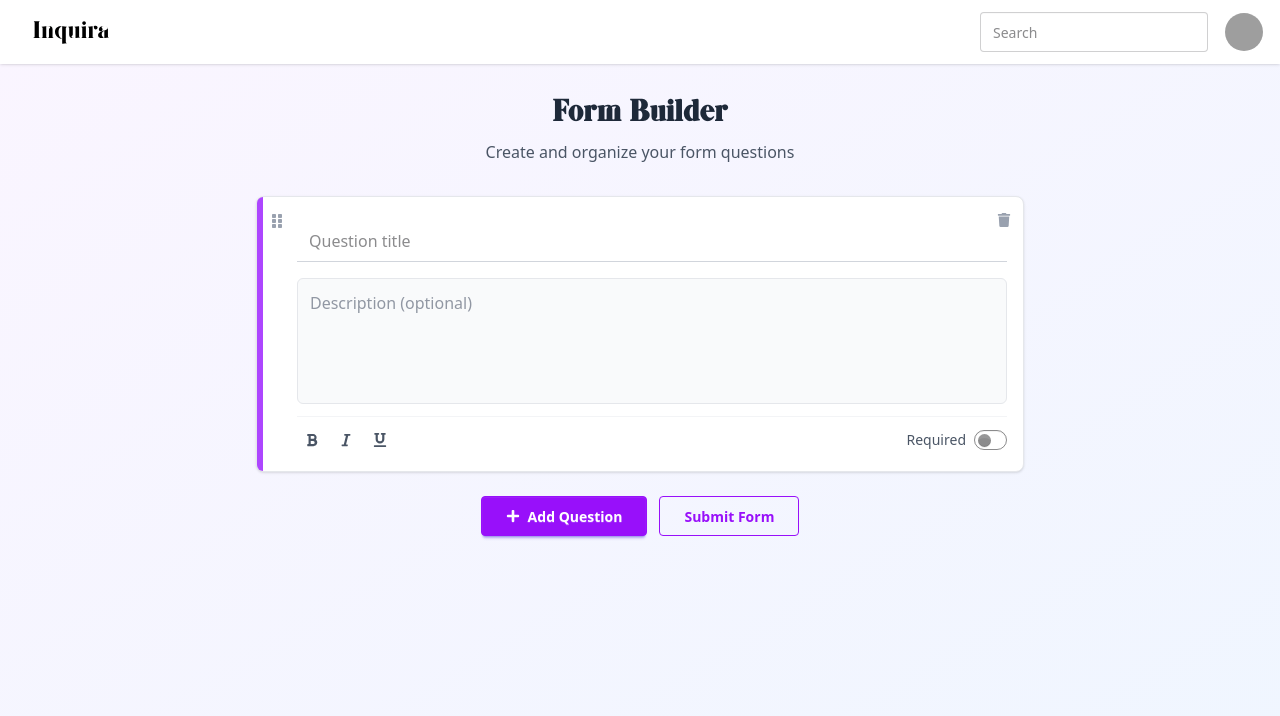
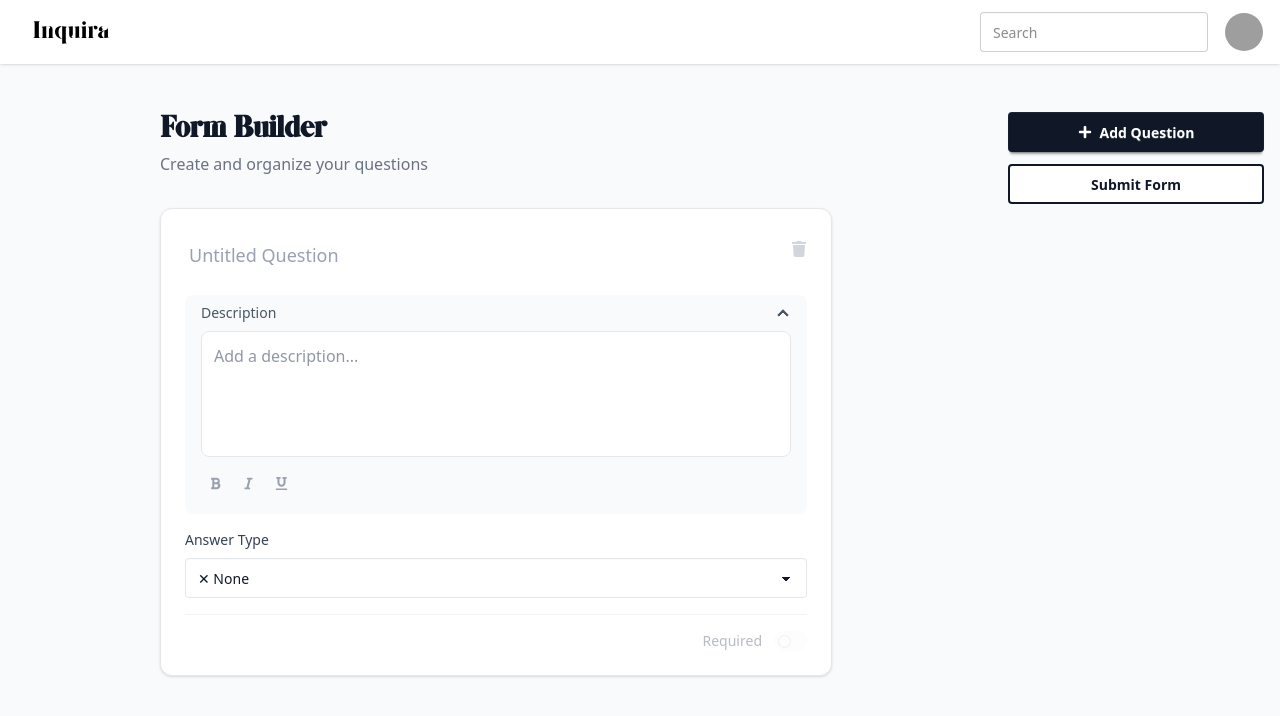
Before and after one commit to ZieksQ/Research_Connect, a React (Vite) app in the folder frontend/: page /home/sample in a window 1280 px wide. Both pictures are taken after a click on the button "Add Question". Shown: the top 716 px of the page. Built offline with nearby package versions, Linux system fonts and the light colour scheme; grey boxes are pictures that could not be loaded.

Commit message:
added new design answer type sortable option etc.

```diff
--- a/frontend/src/pages/sample/SortableForm.jsx
+++ b/frontend/src/pages/sample/SortableForm.jsx
@@ -1,5 +1,9 @@
 import { DndContext, closestCenter } from "@dnd-kit/core";
-import { SortableContext, arrayMove, verticalListSortingStrategy } from "@dnd-kit/sortable";
+import {
+  SortableContext,
+  arrayMove,
+  verticalListSortingStrategy,
+} from "@dnd-kit/sortable";
 import SortableItem from "./SortableItem";
 import { useState } from "react";
 import { FaPlus } from "react-icons/fa";
@@ -13,13 +17,17 @@ export default function SortableForm() {
       title: "",
       description: {},
       required: false,
+      questionType: "none",
+      choices: [],
+      minChoices: 1,
+      maxChoices: null,
     };
     setItems((prev) => [...prev, newItem]);
   };
 
   const handleChange = (id, field, value) => {
     setItems((prev) =>
-      prev.map((item) => (item.id === id ? { ...item, [field]: value } : item))
+      prev.map((item) => (item.id === id ? { ...item, [field]: value } : item)),
     );
   };
 
@@ -42,16 +50,28 @@ export default function SortableForm() {
   };
 
   return (
-    <div className="min-h-screen bg-gradient-to-br from-purple-50 to-blue-50 py-8 px-4">
-      <div className="max-w-3xl mx-auto">
-        <div className="text-center mb-8">
-          <h1 className="text-3xl font-bold text-gray-800 mb-2">Form Builder</h1>
-          <p className="text-gray-600">Create and organize your form questions</p>
+    <div className="min-h-screen bg-gray-50">
+      <div className="mx-auto max-w-7xl px-4 py-8 lg:flex lg:gap-8 lg:py-12">
+        {/* Main Content */}
+        <div className="mx-auto w-full max-w-2xl pb-32 lg:pb-8">
+          <div className="mb-8">
+            <h1 className="mb-1 text-3xl font-bold tracking-tight text-gray-900">
+              Form Builder
+            </h1>
+            <p className="text-gray-500">
+              Create and organize your questions
+            </p>
           </div>
 
-        <DndContext collisionDetection={closestCenter} onDragEnd={handleDragEnd}>
-          <SortableContext items={items.map((i) => i.id)} strategy={verticalListSortingStrategy}>
-            <div className="flex flex-col gap-4 mb-6">
+          <DndContext
+            collisionDetection={closestCenter}
+            onDragEnd={handleDragEnd}
+          >
+            <SortableContext
+              items={items.map((i) => i.id)}
+              strategy={verticalListSortingStrategy}
+            >
+              <div className="flex flex-col gap-6">
                 {items.map((item) => (
                   <SortableItem
                     key={item.id}
@@ -59,6 +79,10 @@ export default function SortableForm() {
                     title={item.title}
                     description={item.description}
                     required={item.required}
+                    questionType={item.questionType}
+                    choices={item.choices}
+                    minChoices={item.minChoices}
+                    maxChoices={item.maxChoices}
                     onChange={handleChange}
                     onDelete={handleDelete}
                   />
@@ -68,27 +92,57 @@ export default function SortableForm() {
           </DndContext>
 
           {items.length === 0 && (
-          <div className="text-center py-12 bg-white rounded-lg shadow-sm border-2 border-dashed border-gray-300 mb-6">
-            <p className="text-gray-500 mb-4">No questions yet. Click below to add your first question.</p>
+            <div className="rounded-xl border-2 border-dashed border-gray-200 bg-white py-16 text-center">
+              <div className="mx-auto max-w-sm">
+                <p className="mb-1 text-lg font-medium text-gray-900">
+                  No questions yet
+                </p>
+                <p className="text-sm text-gray-500">
+                  Get started by adding your first question
+                </p>
+              </div>
             </div>
           )}
+        </div>
 
-        <div className="flex gap-3 justify-center">
+        {/* Action Buttons - Desktop Sidebar */}
+        <div className="hidden lg:block lg:w-64">
+          <div className="sticky top-20 space-y-3">
             <button
               onClick={addItem}
-            className="btn btn-primary bg-purple-600 hover:bg-purple-700 border-purple-600 hover:border-purple-700 text-white gap-2 px-6"
+              className="btn btn-neutral w-full gap-2 border-0 bg-gray-900 text-white hover:bg-gray-800"
             >
               <FaPlus size={14} />
               Add Question
             </button>
             <button
               onClick={handleSubmit}
-            className="btn btn-outline border-purple-600 text-purple-600 hover:bg-purple-600 hover:text-white hover:border-purple-600 px-6"
+              className="btn btn-outline w-full border-2 border-gray-900 bg-white text-gray-900 hover:border-gray-900 hover:bg-gray-900 hover:text-white"
             >
               Submit Form
             </button>
           </div>
         </div>
+
+        {/* Action Buttons - Mobile Fixed Bottom */}
+        <div className="fixed bottom-0 left-0 right-0 border-t border-gray-200 bg-white p-4 shadow-lg lg:hidden">
+          <div className="flex gap-3">
+            <button
+              onClick={addItem}
+              className="btn btn-neutral flex-1 gap-2 border-0 bg-gray-900 text-white hover:bg-gray-800"
+            >
+              <FaPlus size={14} />
+              Add Question
+            </button>
+            <button
+              onClick={handleSubmit}
+              className="btn btn-outline flex-1 border-2 border-gray-900 bg-white text-gray-900 hover:border-gray-900 hover:bg-gray-900 hover:text-white"
+            >
+              Submit
+            </button>
+          </div>
+        </div>
+      </div>
     </div>
   );
 }
--- a/frontend/src/pages/sample/SortableItem.jsx
+++ b/frontend/src/pages/sample/SortableItem.jsx
@@ -1,41 +1,125 @@
 import { useSortable } from "@dnd-kit/sortable";
 import { CSS } from "@dnd-kit/utilities";
-import { useState, useRef, useEffect } from "react";
-import { Editor, EditorState, RichUtils, convertToRaw, getDefaultKeyBinding } from "draft-js";
+import { useState, useRef } from "react";
+import {
+  Editor,
+  EditorState,
+  RichUtils,
+  convertToRaw,
+  getDefaultKeyBinding,
+} from "draft-js";
 import "draft-js/dist/Draft.css";
-import { FaGripVertical, FaTrash, FaBold, FaItalic, FaUnderline } from "react-icons/fa";
+import {
+  FaGripVertical,
+  FaTrash,
+  FaBold,
+  FaItalic,
+  FaUnderline,
+  FaPlus,
+  FaDotCircle,
+  FaCheckSquare,
+  FaFont,
+  FaAlignLeft,
+  FaTimes,
+} from "react-icons/fa";
+import { DndContext, closestCenter } from "@dnd-kit/core";
+import {
+  SortableContext,
+  verticalListSortingStrategy,
+  arrayMove,
+} from "@dnd-kit/sortable";
 
-export default function SortableItem({ id, title, description, required, onChange, onDelete }) {
-  const { attributes, listeners, setNodeRef, transform, transition, isDragging } = useSortable({ id });
+function ChoiceItem({ choice, index, onUpdate, onDelete }) {
+  const {
+    attributes,
+    listeners,
+    setNodeRef,
+    transform,
+    transition,
+    isDragging,
+  } = useSortable({ id: choice.id });
+
   const style = {
     transform: CSS.Transform.toString(transform),
     transition,
     opacity: isDragging ? 0.5 : 1,
   };
 
-  const [editorState, setEditorState] = useState(() => EditorState.createEmpty());
+  return (
+    <div ref={setNodeRef} style={style} className="flex items-center gap-2">
+      <div
+        className="cursor-grab text-gray-300 hover:text-gray-500 active:cursor-grabbing"
+        {...attributes}
+        {...listeners}
+      >
+        <FaGripVertical size={12} />
+      </div>
+      <span className="text-sm text-gray-400">{index + 1}.</span>
+      <input
+        type="text"
+        className="input input-bordered flex-1 border-gray-200 bg-white focus:border-gray-400 focus:outline-none"
+        placeholder="Option text"
+        value={choice.text}
+        onChange={(e) => onUpdate(choice.id, e.target.value)}
+      />
+      <button
+        className="text-gray-300 transition-colors hover:text-red-500"
+        onClick={() => onDelete(choice.id)}
+      >
+        <FaTrash size={14} />
+      </button>
+    </div>
+  );
+}
+
+export default function SortableItem({
+  id,
+  title,
+  description,
+  required,
+  questionType = "none",
+  choices = [],
+  minChoices = 1,
+  maxChoices = null,
+  onChange,
+  onDelete,
+}) {
+  const {
+    attributes,
+    listeners,
+    setNodeRef,
+    transform,
+    transition,
+    isDragging,
+  } = useSortable({ id });
+  const style = {
+    transform: CSS.Transform.toString(transform),
+    transition,
+    opacity: isDragging ? 0.5 : 1,
+  };
+
+  const [editorState, setEditorState] = useState(() =>
+    EditorState.createEmpty(),
+  );
   const editorRef = useRef(null);
   const isUpdating = useRef(false);
+
+  const [descOpen, setDescOpen] = useState(true);
+  const [choicesOpen, setChoicesOpen] = useState(true);
 
   const toggleStyle = (styleType) => {
     try {
       isUpdating.current = true;
-      const newEditorState = RichUtils.toggleInlineStyle(editorState, styleType.toUpperCase());
+      const newEditorState = RichUtils.toggleInlineStyle(
+        editorState,
+        styleType.toUpperCase(),
+      );
       setEditorState(newEditorState);
-
-      try {
       const raw = convertToRaw(newEditorState.getCurrentContent());
       onChange(id, "description", raw);
-      } catch (e) {
-        console.warn("Error converting to raw:", e);
-      }
-
-      // Refocus the editor after toggling style
       setTimeout(() => {
         isUpdating.current = false;
-        if (editorRef.current) {
-          editorRef.current.focus();
-        }
+        editorRef.current?.focus();
       }, 0);
     } catch (e) {
       console.warn("Error toggling style:", e);
@@ -45,113 +129,151 @@ export default function SortableItem({ id, title, description, required, onChang
 
   const handleEditorChange = (newState) => {
     if (isUpdating.current) return;
-
     try {
       setEditorState(newState);
       const raw = convertToRaw(newState.getCurrentContent());
       onChange(id, "description", raw);
     } catch (e) {
       console.warn("Error in editor change:", e);
-      // Reset to a safe state if there's an error
-      setEditorState(EditorState.createEmpty());
     }
   };
 
   const handleKeyCommand = (command, editorState) => {
-    if (command === 'bold' || command === 'italic' || command === 'underline') {
+    if (["bold", "italic", "underline"].includes(command)) {
       toggleStyle(command);
-      return 'handled';
+      return "handled";
     }
-
-    try {
     const newState = RichUtils.handleKeyCommand(editorState, command);
     if (newState) {
       handleEditorChange(newState);
-        return 'handled';
+      return "handled";
     }
-    } catch (e) {
-      console.warn("Error handling key command:", e);
-    }
-
-    return 'not-handled';
+    return "not-handled";
   };
 
   const keyBindingFn = (e) => {
     if (e.ctrlKey || e.metaKey) {
-      if (e.key === 'b') {
-        e.preventDefault();
-        return 'bold';
-      }
-      if (e.key === 'i') {
-        e.preventDefault();
-        return 'italic';
-      }
-      if (e.key === 'u') {
-        e.preventDefault();
-        return 'underline';
-      }
+      if (e.key === "b") return "bold";
+      if (e.key === "i") return "italic";
+      if (e.key === "u") return "underline";
     }
     return getDefaultKeyBinding(e);
   };
 
   const currentStyle = editorState.getCurrentInlineStyle();
 
+  const handleTypeChange = (e) => {
+    const newType = e.target.value;
+    onChange(id, "questionType", newType);
+    if (!["checkbox", "radio"].includes(newType)) {
+      onChange(id, "choices", []);
+      onChange(id, "required", false);
+    }
+    if (newType === "checkbox") {
+      onChange(id, "minChoices", 1);
+      onChange(id, "maxChoices", null);
+    }
+  };
+
+  const handleAddChoice = () => {
+    const newChoice = { id: Date.now(), text: "" };
+    onChange(id, "choices", [...choices, newChoice]);
+  };
+
+  const handleChoiceChange = (choiceId, value) => {
+    const updated = choices.map((c) =>
+      c.id === choiceId ? { ...c, text: value } : c,
+    );
+    onChange(id, "choices", updated);
+  };
+
+  const handleDeleteChoice = (choiceId) => {
+    const updated = choices.filter((c) => c.id !== choiceId);
+    onChange(id, "choices", updated);
+  };
+
+  const handleChoiceDragEnd = (event) => {
+    const { active, over } = event;
+    if (!over || active.id === over.id) return;
+    const oldIndex = choices.findIndex((c) => c.id === active.id);
+    const newIndex = choices.findIndex((c) => c.id === over.id);
+    const reordered = arrayMove(choices, oldIndex, newIndex);
+    onChange(id, "choices", reordered);
+  };
+
+  const getTypeIcon = (type) => {
+    switch (type) {
+      case "radio":
+        return <FaDotCircle size={14} />;
+      case "checkbox":
+        return <FaCheckSquare size={14} />;
+      case "text":
+        return <FaFont size={14} />;
+      case "textarea":
+        return <FaAlignLeft size={14} />;
+      default:
+        return <FaTimes size={14} />;
+    }
+  };
+
+  const isRequiredDisabled = questionType === "none";
+
   return (
     <div
       ref={setNodeRef}
       style={style}
-      className="relative bg-white rounded-lg shadow-sm border border-gray-200 hover:shadow-md transition-shadow"
+      className="group relative rounded-xl border border-gray-200 bg-white shadow-sm transition-all hover:border-gray-300 hover:shadow-md"
     >
-      {/* Purple left border */}
-      <div className="absolute left-0 top-0 bottom-0 w-1.5 bg-purple-500 rounded-l-lg"></div>
-
-      <div className="pl-10 pr-4 py-4">
-        {/* Drag Handle */}
+      <div className="absolute -left-3 top-1/2 -translate-y-1/2 opacity-0 transition-opacity group-hover:opacity-100">
         <div
-          className="absolute left-3 top-4 cursor-grab active:cursor-grabbing text-gray-400 hover:text-gray-600"
+          className="cursor-grab rounded-lg bg-white p-2 text-gray-400 shadow-md hover:text-gray-600 active:cursor-grabbing"
           {...attributes}
           {...listeners}
         >
           <FaGripVertical size={16} />
         </div>
+      </div>
 
-        {/* Delete Button */}
-        <button
-          onClick={() => onDelete(id)}
-          className="absolute right-3 top-4 text-gray-400 hover:text-red-500 transition-colors"
-          type="button"
-        >
-          <FaTrash size={14} />
-        </button>
-
-        {/* Title Input */}
+      <div className="p-6">
+        <div className="mb-4 flex items-start justify-between gap-4">
           <input
             type="text"
-          className="w-full pr-8 px-3 py-2 text-base border-b border-gray-300 focus:border-purple-500 focus:outline-none transition-colors mb-4 mt-2"
-          placeholder="Question title"
+            className="flex-1 border-b-2 border-transparent bg-transparent px-1 py-2 text-lg font-medium text-gray-900 placeholder-gray-400 transition-colors focus:border-gray-900 focus:outline-none"
+            placeholder="Untitled Question"
             value={title}
             onChange={(e) => onChange(id, "title", e.target.value)}
           />
+          <button
+            onClick={() => onDelete(id)}
+            className="mt-2 text-gray-300 transition-colors hover:text-red-500"
+            type="button"
+          >
+            <FaTrash size={16} />
+          </button>
+        </div>
 
-        {/* Description Editor */}
-        <div className="mb-3 p-3 border border-gray-200 rounded-md min-h-[100px] bg-gray-50 focus-within:bg-white focus-within:border-purple-300 transition-colors">
-          <div className="draft-editor-wrapper">
+        <div className="collapse-arrow collapse mb-4 rounded-lg border-0 bg-gray-50">
+          <input
+            type="checkbox"
+            checked={descOpen}
+            onChange={() => setDescOpen((p) => !p)}
+          />
+          <div className="collapse-title min-h-0 px-4 py-2 text-sm font-medium text-gray-600">
+            Description
+          </div>
+
+          <div className="collapse-content px-4">
+            <div className="mb-3 min-h-[80px] rounded-lg border border-gray-200 bg-white p-3 transition-colors focus-within:border-gray-400">
               <Editor
                 ref={editorRef}
                 editorState={editorState}
                 onChange={handleEditorChange}
                 handleKeyCommand={handleKeyCommand}
                 keyBindingFn={keyBindingFn}
-              placeholder="Description (optional)"
+                placeholder="Add a description..."
                 spellCheck={true}
-              stripPastedStyles={false}
               />
             </div>
-        </div>
-
-        {/* Bottom Section: Formatting Buttons and Required Toggle */}
-        <div className="flex items-center justify-between pt-2 border-t border-gray-100">
-          {/* Formatting Buttons */}
             <div className="flex gap-1">
               <button
                 type="button"
@@ -159,12 +281,14 @@ export default function SortableItem({ id, title, description, required, onChang
                   e.preventDefault();
                   toggleStyle("bold");
                 }}
-              className={`p-2 rounded hover:bg-gray-100 transition-colors ${
-                currentStyle.has("BOLD") ? "bg-purple-100 text-purple-600" : "text-gray-600"
+                className={`rounded-lg p-2 transition-colors ${
+                  currentStyle.has("BOLD")
+                    ? "bg-gray-900 text-white"
+                    : "text-gray-400 hover:bg-gray-100 hover:text-gray-900"
                 }`}
                 title="Bold (Ctrl+B)"
               >
-              <FaBold size={14} />
+                <FaBold size={13} />
               </button>
               <button
                 type="button"
@@ -172,12 +296,14 @@ export default function SortableItem({ id, title, description, required, onChang
                   e.preventDefault();
                   toggleStyle("italic");
                 }}
-              className={`p-2 rounded hover:bg-gray-100 transition-colors ${
-                currentStyle.has("ITALIC") ? "bg-purple-100 text-purple-600" : "text-gray-600"
+                className={`rounded-lg p-2 transition-colors ${
+                  currentStyle.has("ITALIC")
+                    ? "bg-gray-900 text-white"
+                    : "text-gray-400 hover:bg-gray-100 hover:text-gray-900"
                 }`}
                 title="Italic (Ctrl+I)"
               >
-              <FaItalic size={14} />
+                <FaItalic size={13} />
               </button>
               <button
                 type="button"
@@ -185,25 +311,156 @@ export default function SortableItem({ id, title, description, required, onChang
                   e.preventDefault();
                   toggleStyle("underline");
                 }}
-              className={`p-2 rounded hover:bg-gray-100 transition-colors ${
-                currentStyle.has("UNDERLINE") ? "bg-purple-100 text-purple-600" : "text-gray-600"
+                className={`rounded-lg p-2 transition-colors ${
+                  currentStyle.has("UNDERLINE")
+                    ? "bg-gray-900 text-white"
+                    : "text-gray-400 hover:bg-gray-100 hover:text-gray-900"
                 }`}
                 title="Underline (Ctrl+U)"
               >
-              <FaUnderline size={14} />
+                <FaUnderline size={13} />
               </button>
             </div>
+          </div>
+        </div>
 
-          {/* Required Toggle */}
-          <div className="flex items-center gap-2">
+        <div className="mb-4">
+          <label className="mb-2 block text-sm font-medium text-gray-700">
+            Answer Type
+          </label>
+          <select
+            className="select select-bordered w-full border-gray-200 bg-white text-gray-900 focus:border-gray-400 focus:outline-none"
+            value={questionType}
+            onChange={handleTypeChange}
+          >
+            <option value="none">
+              {String.fromCharCode(10005)} None
+            </option>
+            <option value="radio">
+              {String.fromCharCode(9678)} Single Choice
+            </option>
+            <option value="checkbox">
+              {String.fromCharCode(9745)} Multiple Choice
+            </option>
+            <option value="text">
+              {String.fromCharCode(65313)} Short Text
+            </option>
+            <option value="textarea">
+              {String.fromCharCode(9783)} Long Text
+            </option>
+          </select>
+        </div>
+
+        {["radio", "checkbox"].includes(questionType) && (
+          <>
+            <div className="collapse-arrow collapse mb-4 rounded-lg border-0 bg-gray-50">
+              <input
+                type="checkbox"
+                checked={choicesOpen}
+                onChange={() => setChoicesOpen((p) => !p)}
+              />
+              <div className="collapse-title min-h-0 px-4 py-2 text-sm font-medium text-gray-600">
+                Options
+              </div>
+
+              <div className="collapse-content px-4">
+                <DndContext
+                  collisionDetection={closestCenter}
+                  onDragEnd={handleChoiceDragEnd}
+                >
+                  <SortableContext
+                    items={choices.map((c) => c.id)}
+                    strategy={verticalListSortingStrategy}
+                  >
+                    <div className="flex flex-col gap-2">
+                      {choices.map((choice, index) => (
+                        <ChoiceItem
+                          key={choice.id}
+                          choice={choice}
+                          index={index}
+                          onUpdate={handleChoiceChange}
+                          onDelete={handleDeleteChoice}
+                        />
+                      ))}
+                    </div>
+                  </SortableContext>
+                </DndContext>
+                <button
+                  type="button"
+                  className="btn btn-ghost btn-sm mt-2 justify-start border-gray-200 text-gray-600 hover:bg-gray-100"
+                  onClick={handleAddChoice}
+                >
+                  <FaPlus size={12} /> Add Option
+                </button>
+              </div>
+            </div>
+
+            {questionType === "checkbox" && (
+              <div className="mb-4 rounded-lg border border-gray-200 bg-gray-50 p-4">
+                <div className="mb-3 text-sm font-medium text-gray-700">
+                  Choice Limits
+                </div>
+                <div className="grid grid-cols-2 gap-3">
+                  <div>
+                    <label className="mb-1 block text-xs text-gray-600">
+                      Minimum
+                    </label>
+                    <input
+                      type="number"
+                      min="0"
+                      max={maxChoices || choices.length}
+                      className="input input-bordered input-sm w-full border-gray-200 bg-white focus:border-gray-400 focus:outline-none"
+                      value={minChoices || 1}
+                      onChange={(e) =>
+                        onChange(
+                          id,
+                          "minChoices",
+                          parseInt(e.target.value) || 1,
+                        )
+                      }
+                    />
+                  </div>
+                  <div>
+                    <label className="mb-1 block text-xs text-gray-600">
+                      Maximum
+                    </label>
+                    <input
+                      type="number"
+                      min={minChoices || 1}
+                      max={choices.length}
+                      className="input input-bordered input-sm w-full border-gray-200 bg-white focus:border-gray-400 focus:outline-none"
+                      placeholder="No limit"
+                      value={maxChoices || ""}
+                      onChange={(e) =>
+                        onChange(
+                          id,
+                          "maxChoices",
+                          e.target.value ? parseInt(e.target.value) : null,
+                        )
+                      }
+                    />
+                  </div>
+                </div>
+              </div>
+            )}
+          </>
+        )}
+
+        <div className="flex items-center justify-end border-t border-gray-100 pt-4">
+          <label
+            className={`flex cursor-pointer items-center gap-3 ${
+              isRequiredDisabled ? "cursor-not-allowed opacity-40" : ""
+            }`}
+          >
             <span className="text-sm text-gray-600">Required</span>
             <input
               type="checkbox"
-              className="toggle toggle-sm toggle-purple"
+              className="toggle toggle-sm toggle-primary border-gray-300 bg-gray-200 [--tglbg:white] hover:bg-gray-300 disabled:cursor-not-allowed disabled:border-gray-200 disabled:bg-gray-100"
               checked={required}
+              disabled={isRequiredDisabled}
               onChange={(e) => onChange(id, "required", e.target.checked)}
             />
-          </div>
+          </label>
         </div>
       </div>
     </div>
```
Lines whose indentation alone changed are shown as unchanged.
